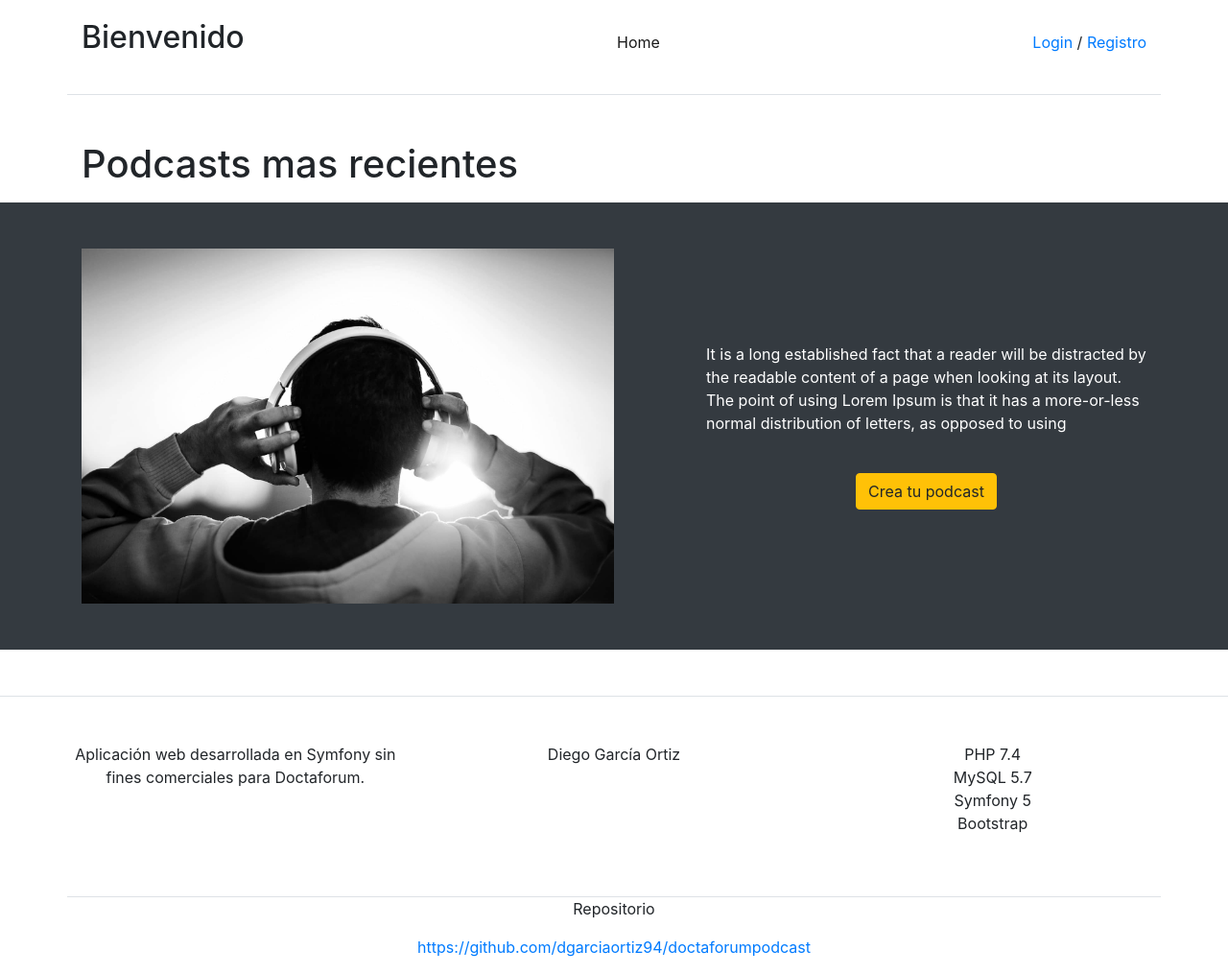
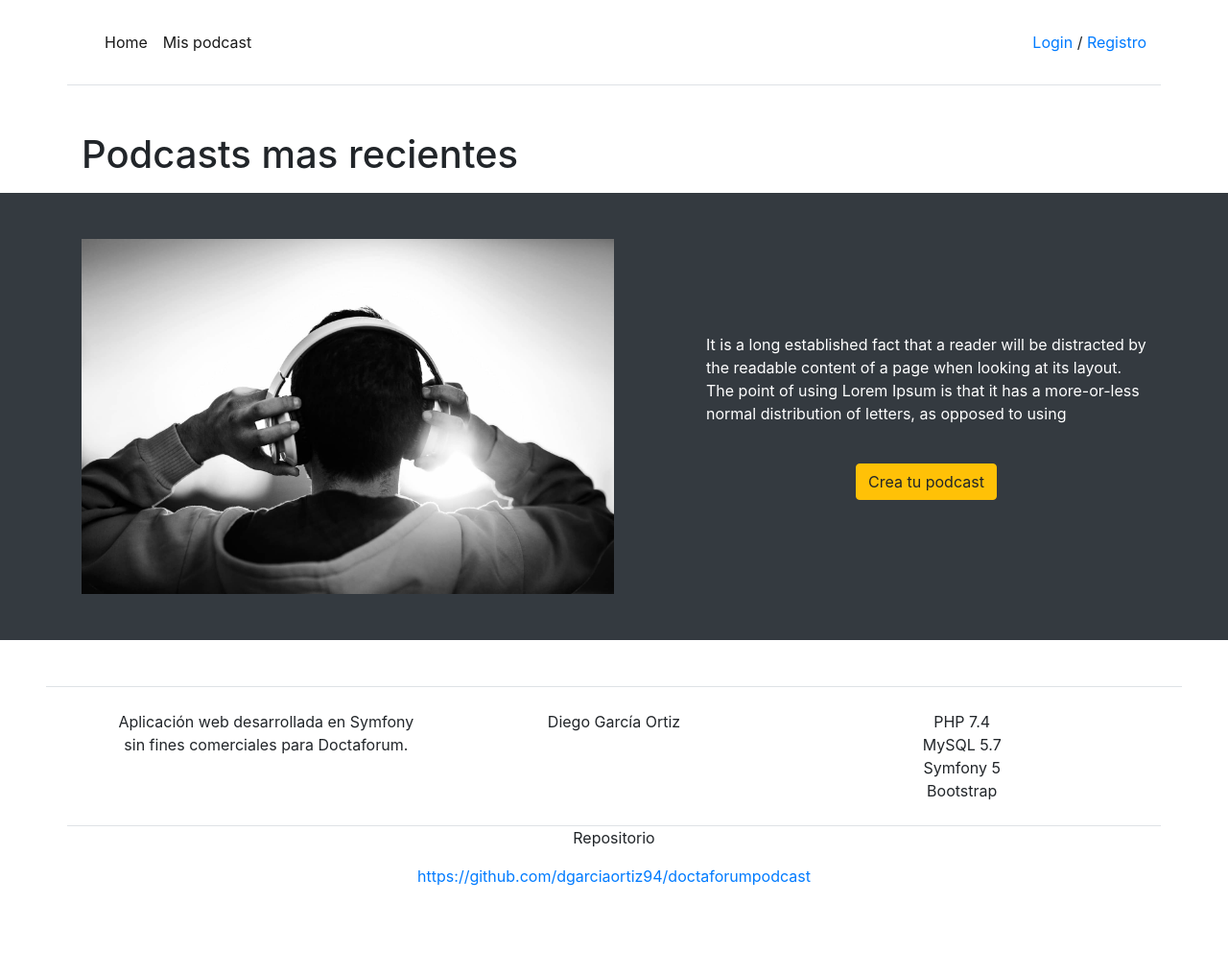
Before and after one commit to dgarciaortiz94/blogmanager, a Symfony app: template templates/home/index.html.twig in a window 1280 px wide. Shown: the whole page at 96% size. After the commit the page ends 923 px from the top, so only its background shows below. Run offline with Twig, Linux system fonts and the light colour scheme; the template is opened without the code that fills it, so the values that code supplies are empty; some libraries are stand-ins or nearby versions.

Commit message:
podcast admin view done

```diff
--- a/templates/layout.html.twig
+++ b/templates/layout.html.twig
@@ -3,36 +3,34 @@
 {% block body %}
     {% block header %}
         <div class="container d-flex justify-content-between align-items-baseline py-3 border-bottom">
-            <div class="h2">
-                <p>Bienvenido</p>
-            </div>
+            <nav class="navbar navbar-expand-lg navbar-light">
+                <button class="navbar-toggler" type="button" data-toggle="collapse" data-target="#navbarTogglerDemo02" aria-controls="navbarTogglerDemo02" aria-expanded="false" aria-label="Toggle navigation">
+                  <span class="navbar-toggler-icon"></span>
+                </button>
 
-            <nav class="navbar navbar-expand-lg navbar-light">
-                <div class="collapse navbar-collapse" id="navbarNav">
-                  <ul class="navbar-nav">
+                <div class="collapse navbar-collapse" id="navbarTogglerDemo02">
+                  <ul class="navbar-nav mr-auto mt-2 mt-lg-0">
                     <li class="nav-item active">
-                      <a class="nav-link" href="{{ path('home') }}">Home<span class="sr-only">(current)</span></a>
+                      <a class="nav-link" href="{{ path('home') }}">Home <span class="sr-only">(current)</span></a>
                     </li>
-                    {% if app.user %}
-                    <li class="nav-item">
-                      <a class="nav-link" href="{{ path('user_podcasts') }}">Mis podcasts</a>
+                    <li class="nav-item active">
+                      <a class="nav-link" href="{{ path('user_podcasts') }}">Mis podcast</a>
                     </li>
-                    {% endif %}
                   </ul>
-                </div>
-            </nav>
-
+              </nav>
             <div>
                 <p><a href="{{ path('app_login') }}">Login</a> / <a href="{{ path('app_register') }}">Registro</a></p>
             </div>
         </div>
     {% endblock %}
 
+    <section>
     {% block content %}{% endblock %}
+    </section>
 
     {% block footer %}
-        <div>
-            <div class="container-fluid row d-flex justify-content-between mx-auto border-top p-5">
+        <div class="mx-5">
+            <div class="container-fluid row d-flex justify-content-between mx-auto border-top px-5 pt-4 pb-2">
                 <div class="col-4 text-center"><p>Aplicación web desarrollada en Symfony sin fines comerciales para Doctaforum.</p></div>
                 <div class="col-4 text-center"><p>Diego García Ortiz</p></div>
                 <div class="col-4 text-center">
```
Also changed, not shown: public/css/podcasts-admin.css (added, +11 -0 lines), templates/layout-register.html.twig (added, +10 -0 lines).
